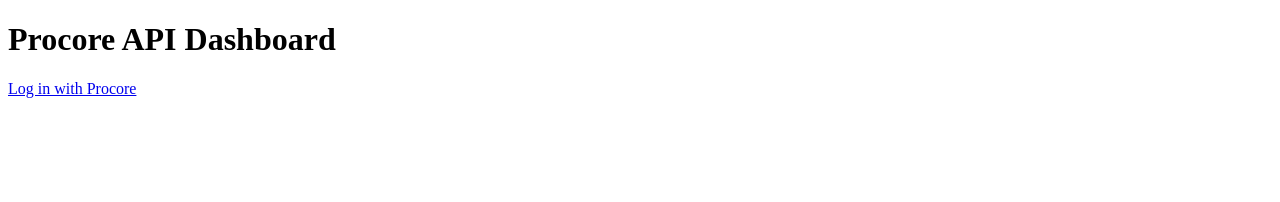
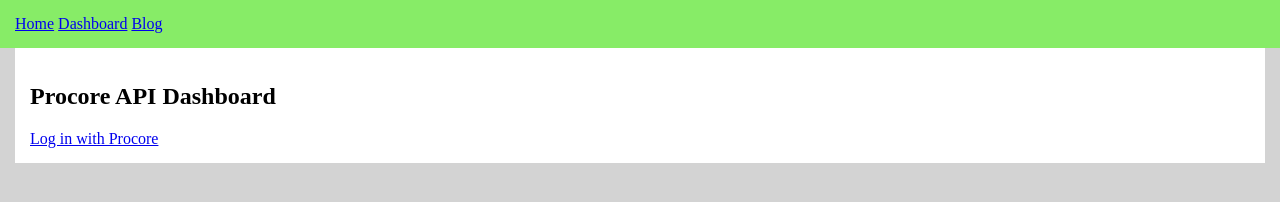
Before and after one commit to sngustus/ProcoreDashboard, a plain HTML site: page index.html in a window 1280 px wide. Drawn offline with nearby package versions, Linux system fonts and the light colour scheme.

Commit message:
Added navbar

```diff
--- a/index.html
+++ b/index.html
@@ -64,7 +64,7 @@
         var authUrl = AUTHORIZATION_ENDPOINT +
           "?response_type=token" +
           "&client_id="    + clientId +
-          "&redirect_uri=" + 'urn:ietf:wg:oauth:2.0:oob';
+          "&redirect_uri=" + window.location;
 
         $("a.connect").attr("href", authUrl);
       }
@@ -77,9 +77,15 @@
   </style>
 </head>
 
-<body>
+<body style="margin:0; background-color:lightgray">
+  <nav style="background-color:#87EC67; padding:15px">
+        <a href="#">Home</a>
+        <a href="dashboard.stevegustus.me">Dashboard</a>
+        <a href="#">Blog</a>
+    </nav>
 
-  <h1>Procore API Dashboard</h1>
+  <div style="background-color:white; margin-left:15px; margin-right:15px; padding:15px">
+      <h2 style="padding:0">Procore API Dashboard</h2>
 
       <div class="authenticate hidden">
         <a class="connect" href="">Log in with Procore</a>
@@ -94,6 +100,7 @@
         <p><span class="user">[no username]</span></p>
 
       </div>
+  </div>
 
 </body>
 </html>
```
Lines whose indentation alone changed are shown as unchanged.
